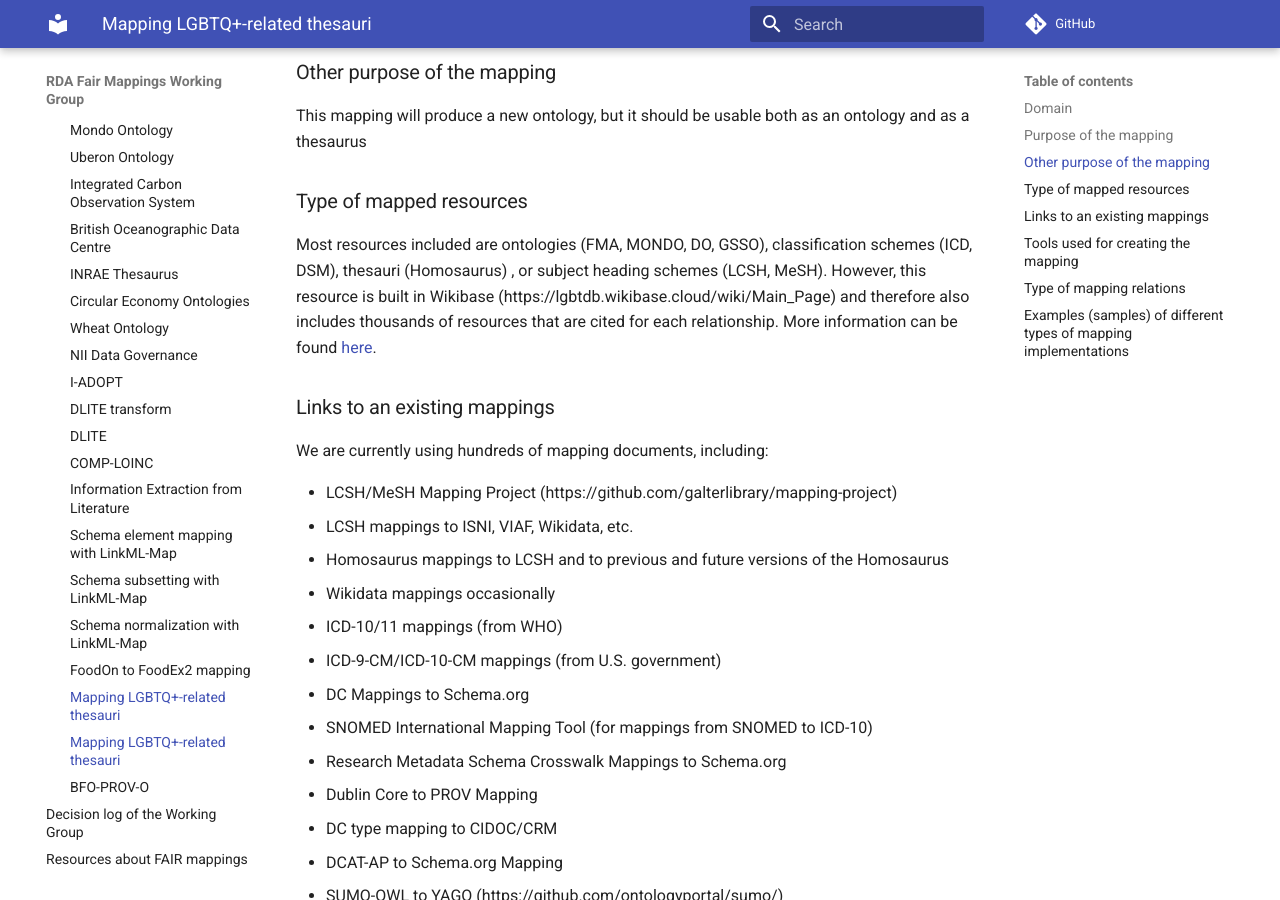
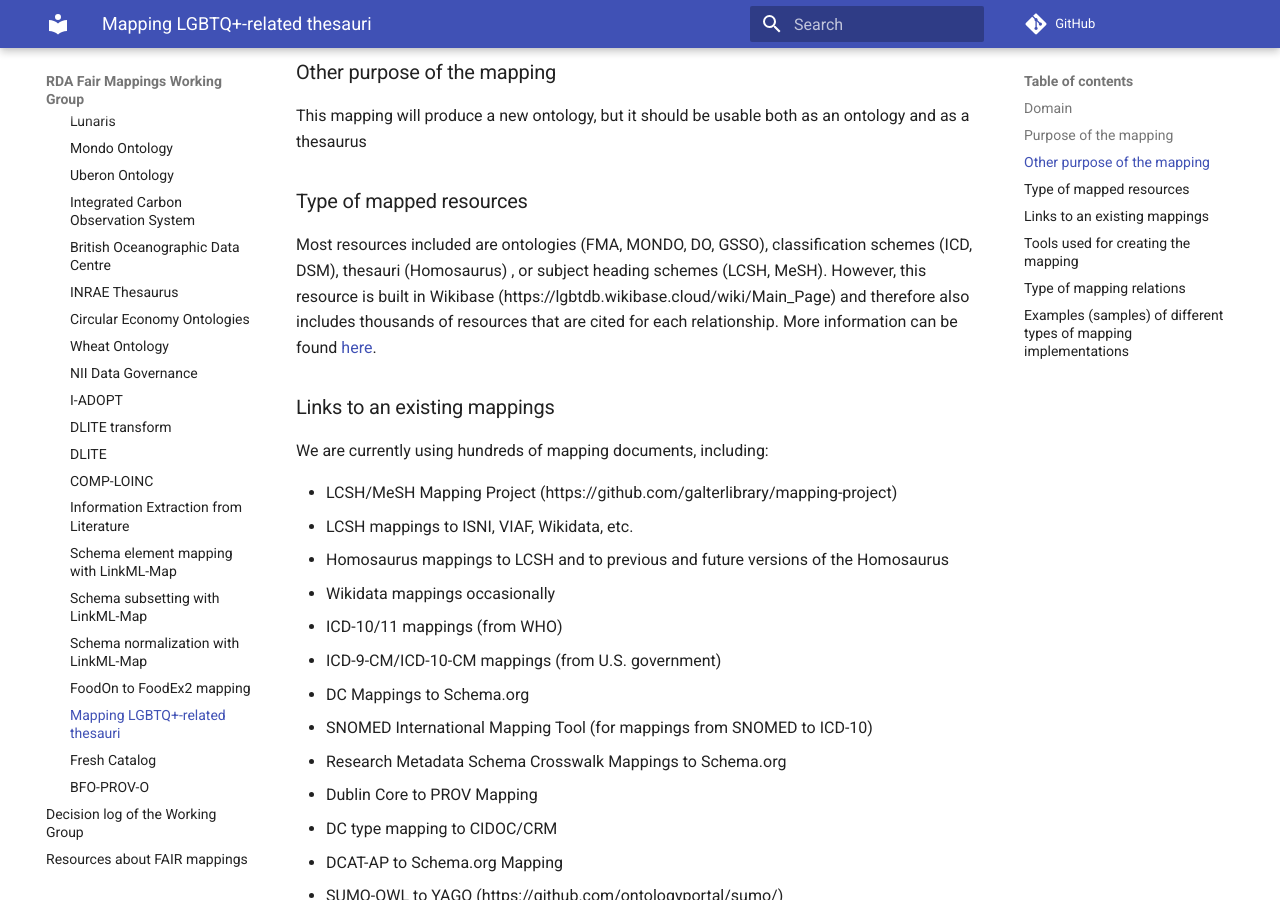
Before and after one commit to mapping-commons/rda-fair-mappings, an MkDocs documentation site: the page built from docs/case-study/case-study-lgbtq.md, in a window 1280 px wide and 900 px high, scrolled down 637 px. Built offline with MkDocs 1.6.1 and Material for MkDocs 9.7.7, drawn with Linux system fonts in a browser that asks for light colours; comment, search, counter and statistics services are not loaded.

Commit message:
Fix fresh link in mkdocs.yml

```diff
--- a/mkdocs.yml
+++ b/mkdocs.yml
@@ -74,7 +74,7 @@
           - Schema normalization with LinkML-Map: case-study/case-study-linkml-map-normalization.md
           - FoodOn to FoodEx2 mapping: case-study/case-study-food.md
           - Mapping LGBTQ+-related thesauri: case-study/case-study-lgbtq.md
-          - Fresh Catalog: case-study/case-study-lgbtq.md
+          - Fresh Catalog: case-study/case-study-fresh.md
           - BFO-PROV-O: case-study/case-study-bfoprov.md
   - Decision log of the Working Group: decision-log.md
   - Resources about FAIR mappings: resources.md
```
